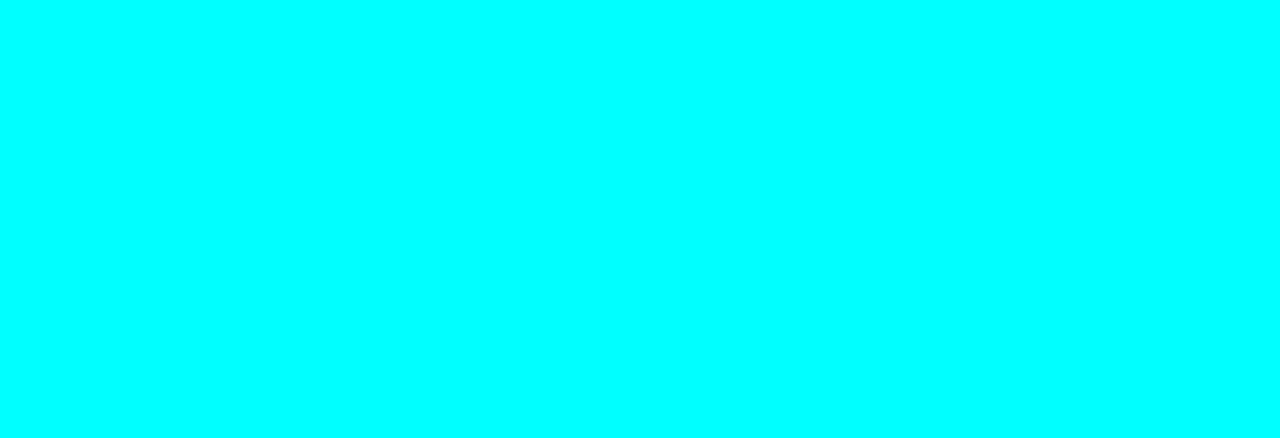
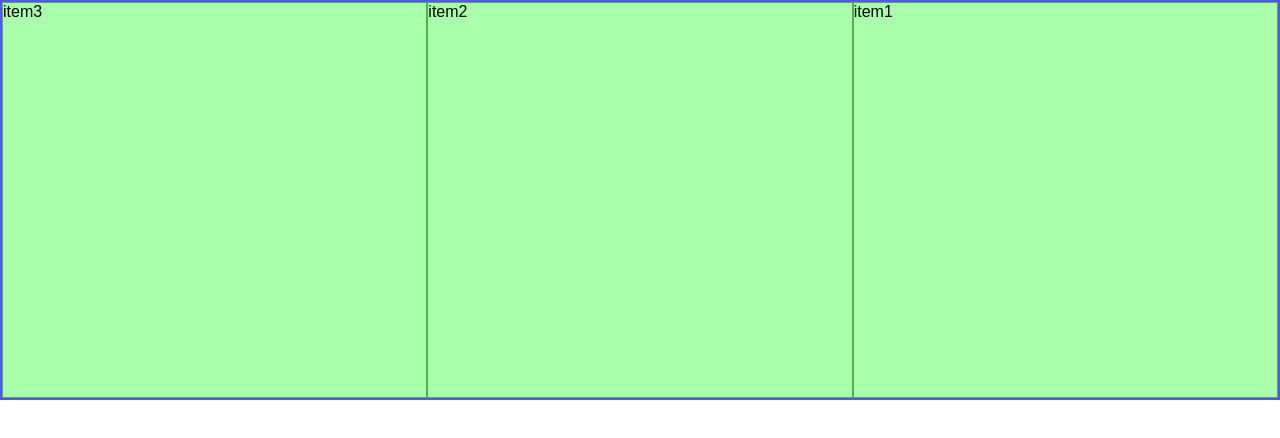
Before and after one commit to M4thz12/aula_de_html, a plain HTML site: page Aula 1/index.html in a window 1280 px wide. Drawn offline with Linux system fonts and the light colour scheme.

Commit message:
mexendo com as divs

```diff
--- a/Aula 1/index.html
+++ b/Aula 1/index.html
@@ -8,6 +8,11 @@
     <link rel="stylesheet" href="style.css">
 </head>
 <body>
+    <div class="container">
+        <div class="item item1">item1</div>
+        <div class="item item2">item2</div>
+        <div class="item item3">item3</div>
+    </div>
 
 </body>
 </html>
--- a/Aula 1/style.css
+++ b/Aula 1/style.css
@@ -1,3 +1,40 @@
-body{
-    background-color: aqua;
+*{
+    margin: 0;
+    padding: 0;
+    box-sizing: border-box;
+    font-family: Arial, Helvetica, sans-serif;
 }
+
+.container{
+    width: 100%;
+    height: 400px;
+    background-color: #aaaaff;
+    border: 2px solid #5555ff;
+/* o flex transforma linha em coluna */
+    display: flex;
+/* vc pode escolher a direção do flex sendo linha coluna ou invertendo a ordem */
+    flex-direction: row;
+/* com o wrap vc decide se os elementos devem ou não respeitar a pagina */
+    flex-wrap: nowrap;
+/* a posição do conteudo */
+    justify-content:flex-start;
+    align-items: stretch;
+    align-content: center;
+}
+
+.item{
+    background-color: #aaffaa;
+    border: 1px solid #55aa55;
+}
+.item1{
+    order:1;
+    flex-grow: 1;
+}
+.item2{
+    flex-grow: 1;
+}
+
+.item3{
+    order: -1;
+    flex-grow: 1;
+}
```
